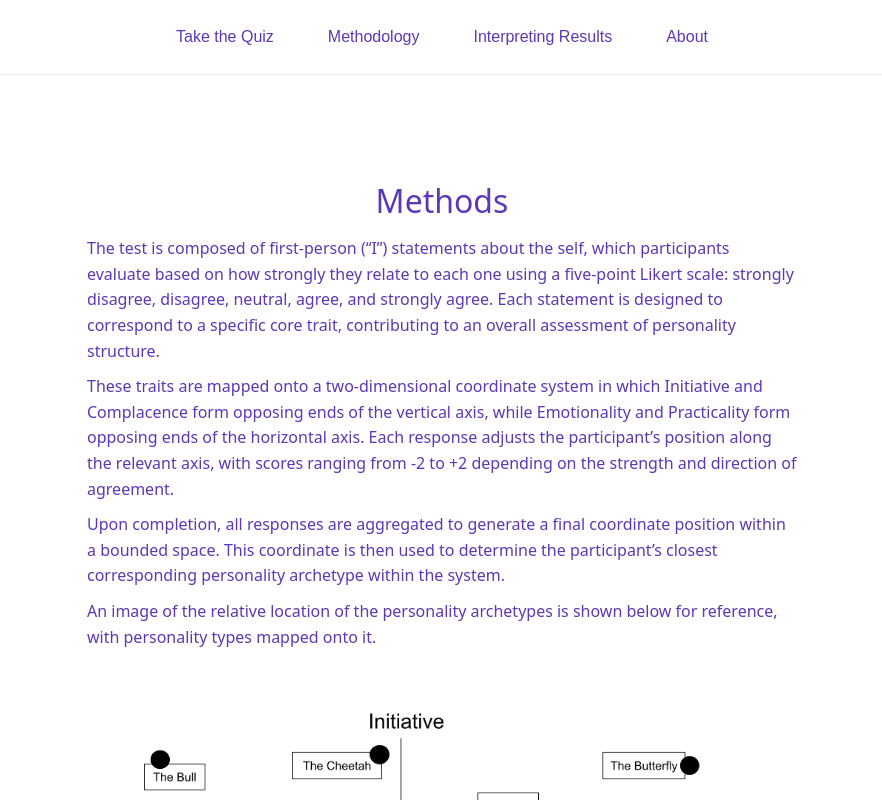
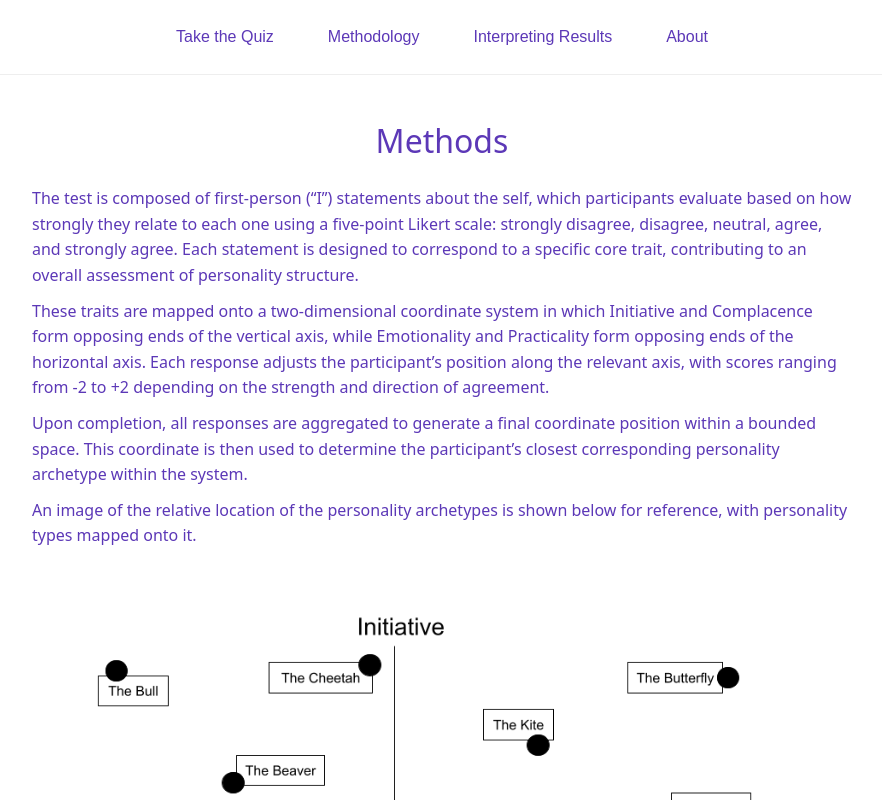
Before and after one commit to sleepymacaroni/Personality_Test, a React (Vite) app: page / in a window 1280 px wide. Both pictures are taken after a click on the button "Methodology". Shown: the top 800 px of the page, without its empty margins (198-1080 px from the left). Built offline with nearby package versions, Linux system fonts and the light colour scheme.

Commit message:
minor updates

```diff
--- /dev/null
+++ b/src/About.jsx
@@ -0,0 +1,12 @@
+export default function About() {
+  return (
+    <div className="about-content">
+      <h1 className="page-title">About</h1>
+
+      <p>
+        Created by Sasha Weingarten and Joseph Frayman.
+      </p>
+
+    </div>
+  );
+}
--- a/src/App.jsx
+++ b/src/App.jsx
@@ -1,5 +1,6 @@
 import { useState } from "react";
 import Methodology from "./Methodology";
+import About from "./About";
 
 export default function App() {
   const [page, setPage] = useState("quiz");
@@ -8,7 +9,7 @@ export default function App() {
     if (page === "quiz") return <h2>Take the Quiz</h2>;
     if (page === "methods") return <Methodology />;
     if (page === "results") return <h2>Interpreting Results</h2>;
-    if (page === "about") return <h2>About the Quiz</h2>;
+    if (page === "about") return <About />;
   };
 
   return (
--- a/src/Methodology.jsx
+++ b/src/Methodology.jsx
@@ -1,8 +1,8 @@
 import personalityMap from "./assets/personality-map.png";
 export default function Methodology() {
   return (
-    <div className="methodology-content">
-      <h1 className="methodology-title">Methods</h1>
+    <div className="page">
+      <h1 className="page-title">Methods</h1>
 
       <p>
         The test is composed of first-person (“I”) statements about the self, which participants evaluate based on how strongly they relate to each one using a five-point Likert scale: strongly disagree, disagree, neutral, agree, and strongly agree. Each statement is designed to correspond to a specific core trait, contributing to an overall assessment of personality structure.
--- a/src/index.css
+++ b/src/index.css
@@ -10,12 +10,16 @@ body {
   color: #5c38b7;
 }
 
+
+
 /* ROOT LAYOUT */
 #root {
   min-height: 100vh;
   display: flex;
   flex-direction: column;
 }
+
+
 
 /* NAVBAR */
 .navbar {
@@ -40,11 +44,7 @@ body {
   border-bottom: 2px solid #5c38b7;
 }
 
-/* PAGE CONTENT */
-.page {
-  padding: 60px 20px;
-  text-align: center;
-}
+
 
 /* HEADINGS */
 h1, h2 {
@@ -52,27 +52,46 @@ h1, h2 {
   margin-bottom: 10px;
 }
 
+
 /* cleaner text */
 p {
   margin-top: 10px;
 }
 
-/* METHODOLOGY PAGE */
-.methodology-content {
+
+
+/* for all pages */
+.page {
   text-align: left;
-  max-width: 750px;
-  margin: 40px auto;
+  max-width: 900px;
+  margin: auto;
   line-height: 1.6;
   padding: 0 20px;
 }
 
-.methodology-title {
+.page-title {
+  margin-top: 40px;
+  margin-bottom: 20px;
   text-align: center;
 }
 
+
+
+/* for Methodology page specifically */
 .methodology-image {
   display: block;
   margin: 30px auto;
   max-width: 100%;
   height: auto;
 }
+
+
+
+/* for About page specifically */
+.about-content {
+  text-align: center;
+  max-width: 900px;
+  margin: auto;
+  line-height: 1.6;
+  padding: 0 20px;
+}
```
